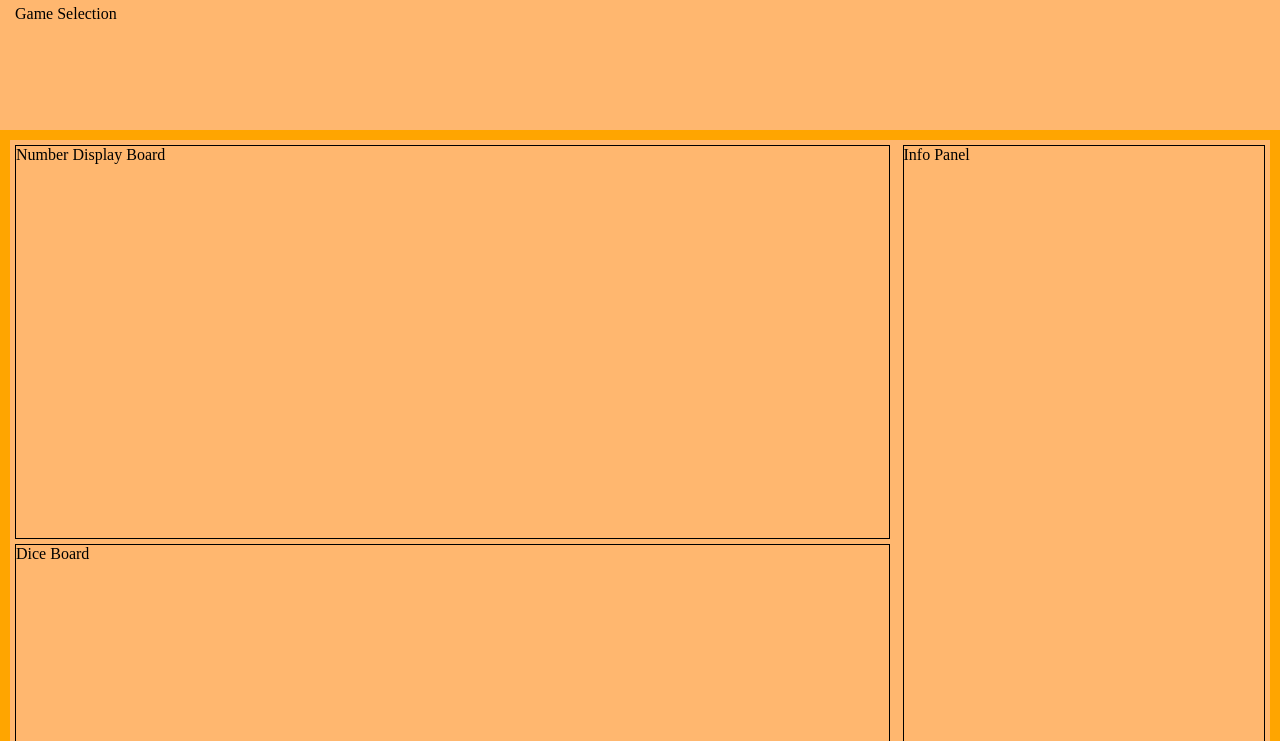
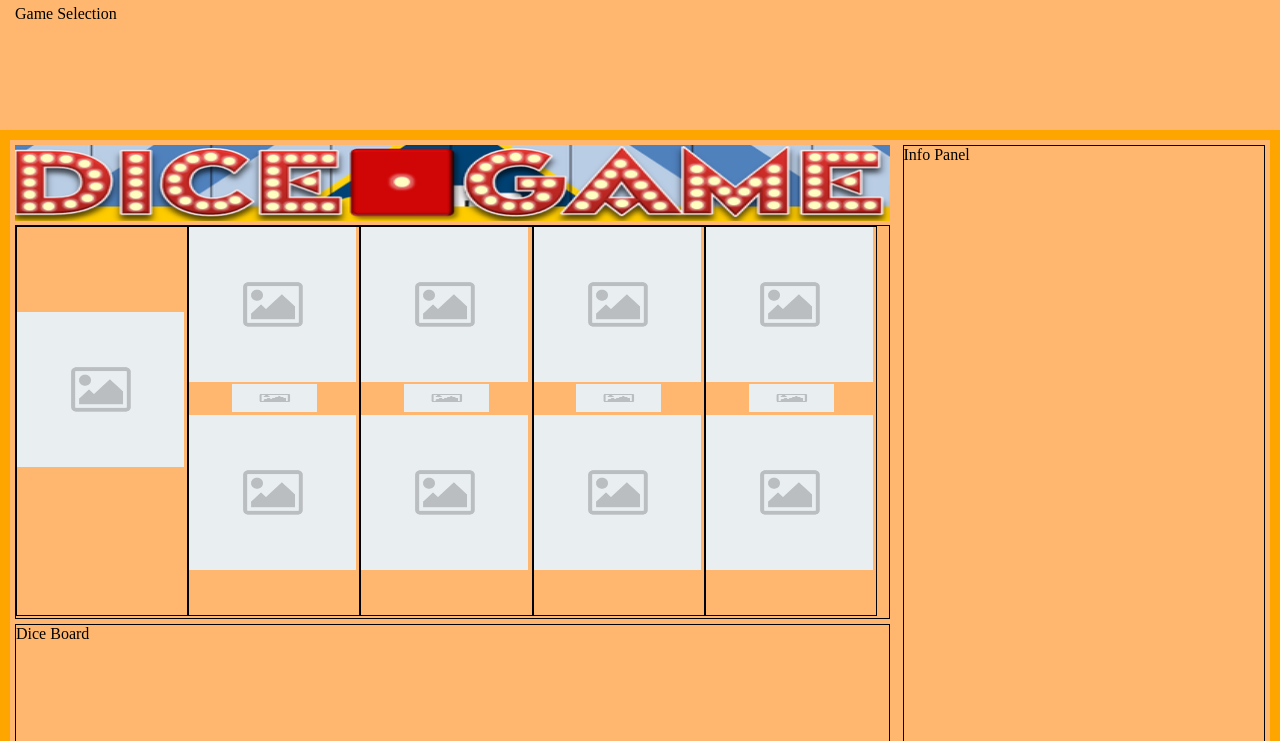
Before and after one commit to trev155/ActIsRight, a React app: page / in a window 1280 px wide. Shown: the part 59-800 px from the top of the page. Built offline with nearby package versions, Linux system fonts and the light colour scheme.

Commit message:
Setting up the NumberDisplayBoard

```diff
--- a/app/assets/css/style.css
+++ b/app/assets/css/style.css
@@ -57,6 +57,10 @@ body {
     float: right;
 }
 
+.DiceGame .banner {
+    height: 10%;
+}
+
 .DiceGame .NumberDisplayBoard {
     margin: 0 0 5px 0;
     border: 1px solid black;
@@ -65,10 +69,45 @@ body {
 
 .DiceGame .DiceBoard {
     border: 1px solid black;
-    height: 49%;
+    height: 39%;
 }
 
 .DiceGame .InfoPanel {
     border: 1px solid black;
     height: 99%;
 }
+
+.DiceGame .NumberDisplayBoard .col {
+    width: 19.5%;
+    height: 99%;
+    float: left;
+    border: 1px solid black;
+}
+
+.DiceGame .NumberDisplayBoard .col .NumberPanel {
+    height: 40%;
+}
+
+.DiceGame .NumberDisplayBoard .col .NumberPanel img {
+    width: 98%;
+    height: 100%;
+    display: block;
+    text-align: center;
+}
+
+.DiceGame .NumberDisplayBoard .col .DicePanel {
+    height: 8%;
+}
+
+.DiceGame .NumberDisplayBoard .col .DicePanel img {
+    margin: 0 auto;
+    margin-top: 1%;
+    margin-bottom: 1%;
+    width: 50%;
+    height: 90%;
+    display: block;
+}
+
+.DiceGame .NumberDisplayBoard .col1 .NumberPanel {
+    padding-top: 50%;
+}
--- a/app/components/DiceGame.js
+++ b/app/components/DiceGame.js
@@ -15,6 +15,9 @@ export class DiceGame extends React.Component {
         return (
             <div className="DiceGame">
                 <div className="left">
+                    <div className="banner">
+                        <img src="/app/assets/img/dicegame.png" height="95%" width="100%"/>
+                    </div>
                     <NumberDisplayBoard/>
                     <DiceBoard/>
                 </div>
--- /dev/null
+++ b/app/components/DicePanel.js
@@ -0,0 +1,11 @@
+import React from 'react';
+
+export class DicePanel extends React.Component {
+    render() {
+        return (
+            <div className="DicePanel">
+                <img src="/app/assets/img/placeholder.png"/>
+            </div>
+        );
+    }
+}
--- a/app/components/NumberDisplayBoard.js
+++ b/app/components/NumberDisplayBoard.js
@@ -1,10 +1,34 @@
 import React from 'react';
+import { NumberPanel } from './NumberPanel';
+import { DicePanel } from './DicePanel';
 
 export class NumberDisplayBoard extends React.Component {
     render() {
         return (
             <div className="NumberDisplayBoard">
-                Number Display Board
+                <div className="col col1">
+                    <NumberPanel/>
+                </div>
+                <div className="col col2">
+                    <NumberPanel/>
+                    <DicePanel/>
+                    <NumberPanel/>
+                </div>
+                <div className="col col3">
+                    <NumberPanel/>
+                    <DicePanel/>
+                    <NumberPanel/>
+                </div>
+                <div className="col col4">
+                    <NumberPanel/>
+                    <DicePanel/>
+                    <NumberPanel/>
+                </div>
+                <div className="col col5">
+                    <NumberPanel/>
+                    <DicePanel/>
+                    <NumberPanel/>
+                </div>
             </div>
         );
     }
--- /dev/null
+++ b/app/components/NumberPanel.js
@@ -0,0 +1,11 @@
+import React from 'react';
+
+export class NumberPanel extends React.Component {
+    render() {
+        return (
+            <div className="NumberPanel">
+                <img src="/app/assets/img/placeholder.png"/>
+            </div>
+        );
+    }
+}
```
Also changed, not shown: app/assets/img/placeholder.png (added).
